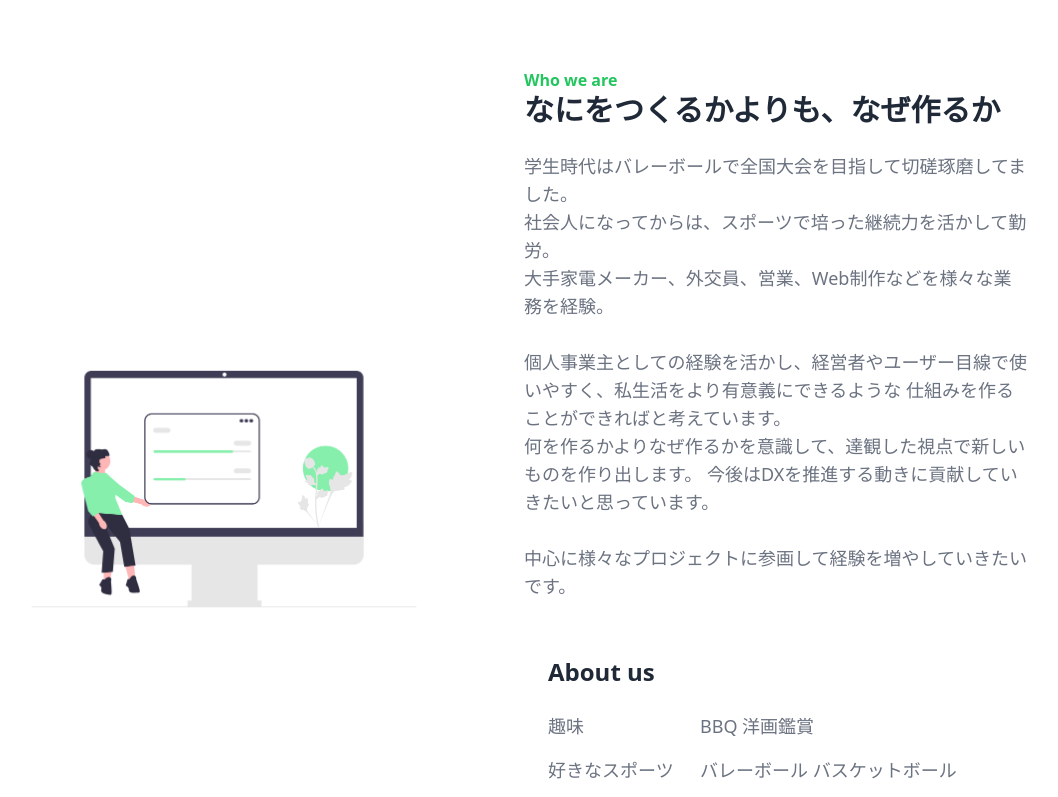
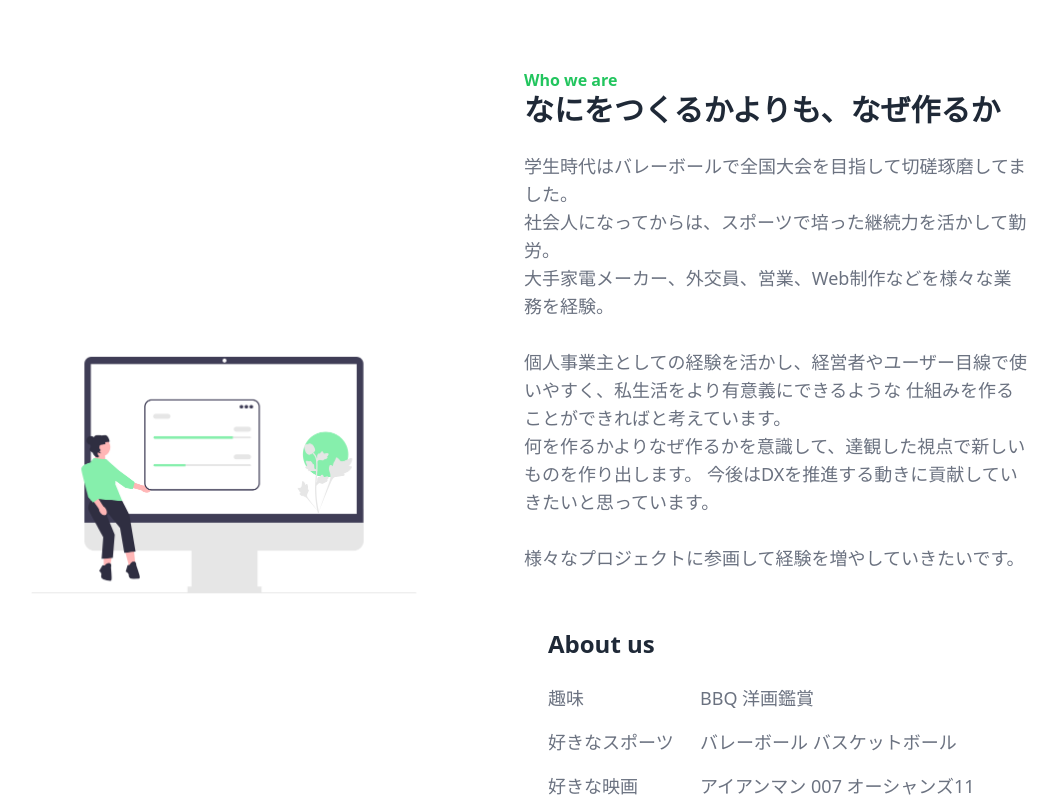
Before and after one commit to kazun1224/portfolio, a Next.js app: page /about in a window 1280 px wide. Shown: the part 544-1341 px from the top of the page, without its empty margins (140-1198 px from the left). Built offline with nearby package versions, Linux system fonts and the light colour scheme.

Commit message:
文章の修正

```diff
--- a/src/pages/about/index.tsx
+++ b/src/pages/about/index.tsx
@@ -43,7 +43,7 @@ const About: CustomNextPage = () => {
               今後はDXを推進する動きに貢献していきたいと思っています。
               <br />
               <br />
-              中心に様々なプロジェクトに参画して経験を増やしていきたいです。
+              様々なプロジェクトに参画して経験を増やしていきたいです。
             </p>
           </div>
 
```
